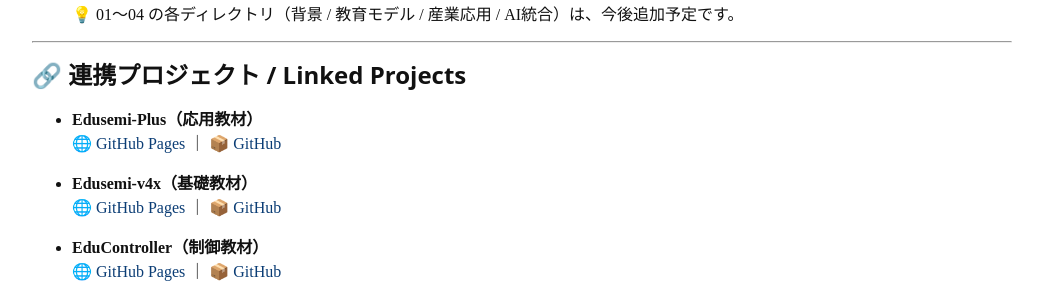
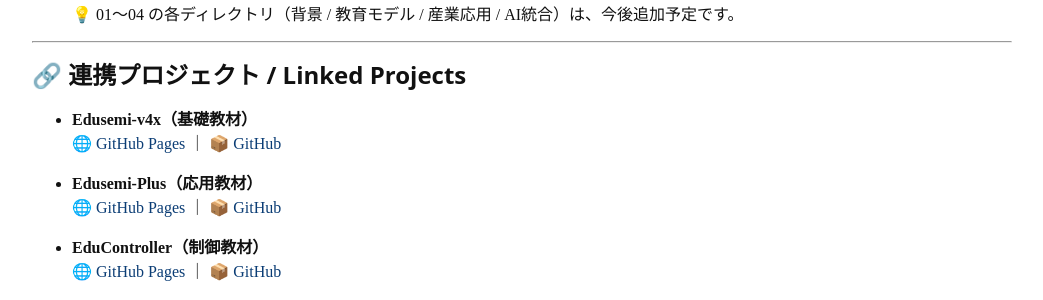
Before and after one commit to Samizo-AITL/AITL-Strategy-Proposal, a Jekyll site: the page built from index.md, in a window 1280 px wide. Shown: the part 713-1013 px from the top of the page, without its empty margins (118-1161 px from the left). Built offline with Jekyll 4.4.1, drawn with Linux system fonts in a browser that asks for light colours.

```diff
--- a/index.md
+++ b/index.md
@@ -42,11 +42,11 @@ title: AITL-Strategy-Proposal
 
 ## 🔗 連携プロジェクト / Linked Projects
 
+- **Edusemi-v4x（基礎教材）**
+  [🌐 GitHub Pages](https://samizo-aitl.github.io/Edusemi-v4x/) ｜ [📦 GitHub](https://github.com/Samizo-AITL/Edusemi-v4x)
+
 - **Edusemi-Plus（応用教材）**
   [🌐 GitHub Pages](https://samizo-aitl.github.io/Edusemi-Plus/) ｜ [📦 GitHub](https://github.com/Samizo-AITL/Edusemi-Plus)
-
-- **Edusemi-v4x（基礎教材）**
-  [🌐 GitHub Pages](https://samizo-aitl.github.io/Edusemi-v4x/) ｜ [📦 GitHub](https://github.com/Samizo-AITL/Edusemi-v4x)
 
 - **EduController（制御教材）**
   [🌐 GitHub Pages](https://samizo-aitl.github.io/EduController/) ｜ [📦 GitHub](https://github.com/Samizo-AITL/EduController)
```
